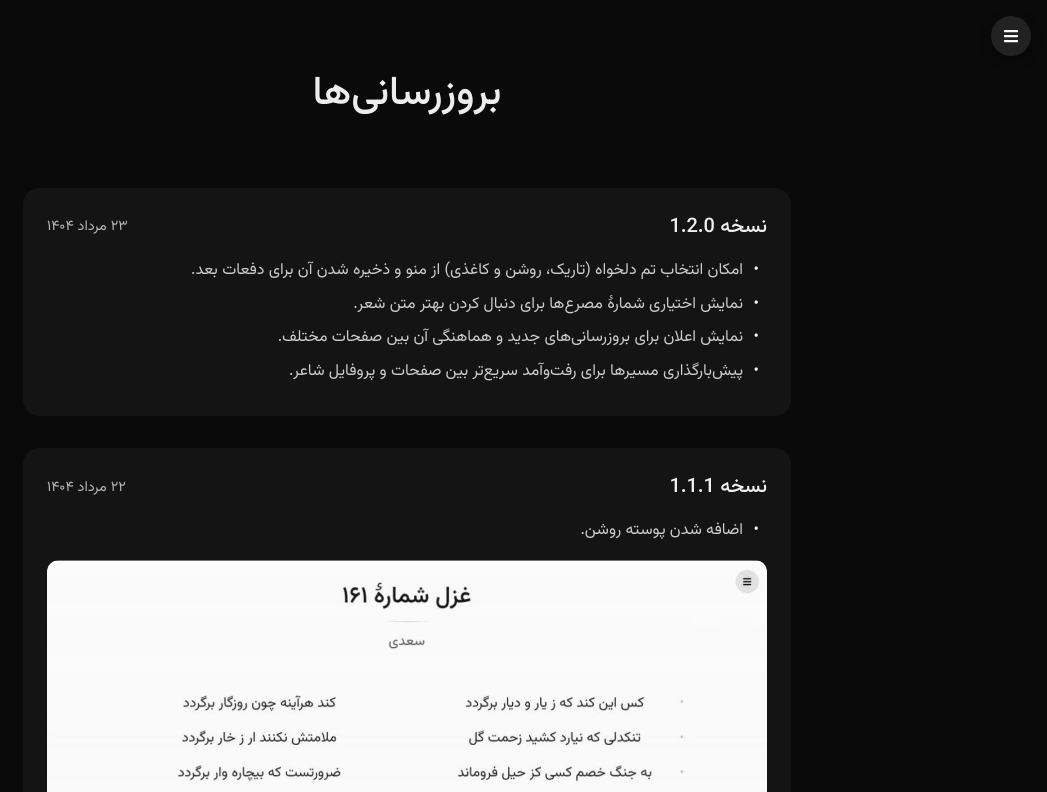
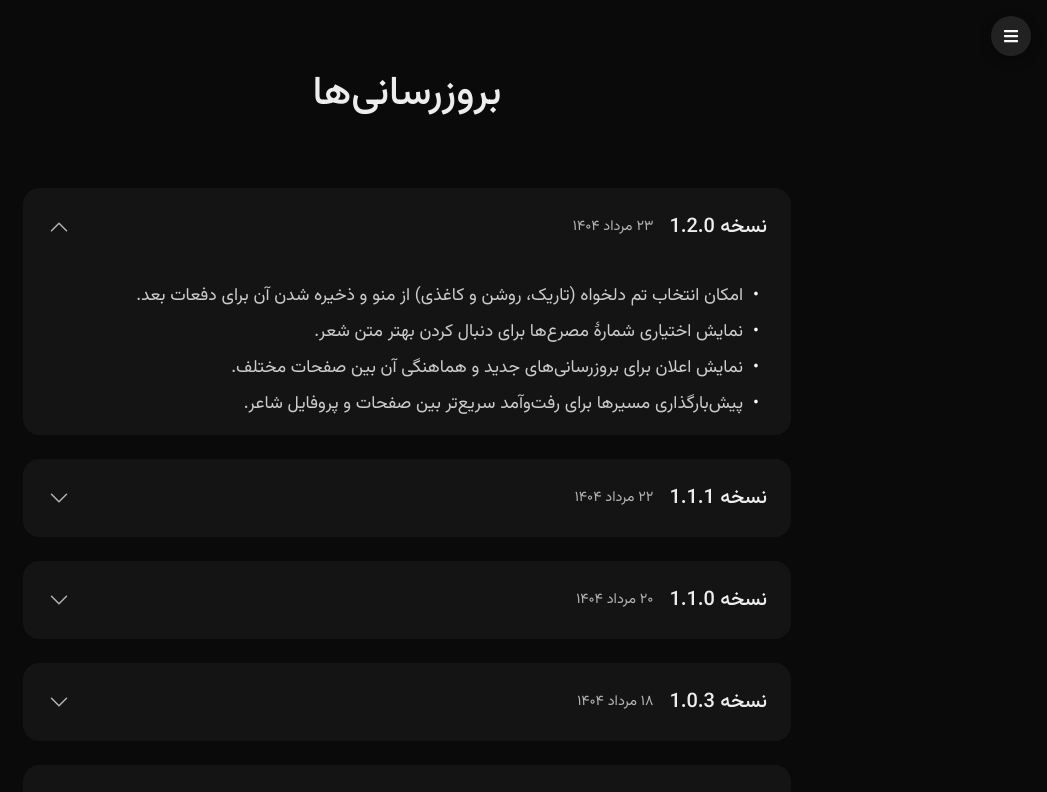
Before and after one commit to hadi7546/ganjoorak, a Next.js app: page /updates in a window 1280 px wide. Shown: the top 792 px of the page, without its empty margins (233-1280 px from the left). Built offline with nearby package versions, Linux system fonts and the light colour scheme; a web font is replaced by a local one.

Commit message:
Refactor updates page to use accordion items

```diff
--- /dev/null
+++ b/src/components/UpdateAccordionItem.tsx
@@ -0,0 +1,59 @@
+"use client";
+
+import AccordionItem from "@/components/AccordionItem";
+import type { Update } from "@/data/updates";
+
+interface UpdateAccordionItemProps {
+  update: Update;
+  defaultOpen?: boolean;
+}
+
+const UpdateAccordionItem = ({
+  update,
+  defaultOpen = false,
+}: UpdateAccordionItemProps) => {
+  const { version, date, changes, video, image } = update;
+
+  return (
+    <AccordionItem
+      defaultOpen={defaultOpen}
+      containerClassName="update-item"
+      questionClassName="update-question"
+      answerClassName="update-answer"
+      titleTag="div"
+      title={
+        <div className="update-header">
+          <h3 className="update-version">نسخه {version}</h3>
+          <span className="update-date">{date}</span>
+        </div>
+      }
+    >
+      <div className="update-content">
+        <ul className="update-changes">
+          {changes.map((change, changeIndex) => (
+            <li key={changeIndex}>{change}</li>
+          ))}
+        </ul>
+        {video && (
+          <div className="update-media">
+            <video className="update-video" controls preload="metadata">
+              <source src={video} type="video/mp4" />
+              مرورگر شما از ویدیو پشتیبانی نمی‌کند.
+            </video>
+          </div>
+        )}
+        {image && (
+          <div className="update-media">
+            <img
+              className="update-image"
+              src={image}
+              alt={`عکس نسخه ${version}`}
+            />
+          </div>
+        )}
+      </div>
+    </AccordionItem>
+  );
+};
+
+export default UpdateAccordionItem;
--- a/src/components/Updates.tsx
+++ b/src/components/Updates.tsx
@@ -4,7 +4,7 @@ import React, { useEffect, useState } from "react";
 import "../styles/Updates.css";
 import Menu, { MenuButton } from "@/components/Menu";
 import SettingsDialog from "@/components/SettingsDialog";
-import { motion } from "framer-motion";
+import UpdateAccordionItem from "@/components/UpdateAccordionItem";
 import { updates } from "@/data/updates";
 import { useUpdateNotification } from "@/hooks/useUpdateNotification";
 
@@ -43,40 +43,11 @@ const Updates = () => {
       <h1 className="updates-title">بروزرسانی‌ها</h1>
       <div className="updates-list">
         {updates.map((update, index) => (
-          <motion.div
-            initial={{ opacity: 0, y: 20 }}
-            animate={{ opacity: 1, y: 0 }}
-            transition={{ duration: 0.3 }}
-            key={index}
-            className="update-item"
-          >
-            <div className="update-header">
-              <h3 className="update-version">نسخه {update.version}</h3>
-              <span className="update-date">{update.date}</span>
-            </div>
-            <ul className="update-changes">
-              {update.changes.map((change, changeIndex) => (
-                <li key={changeIndex}>{change}</li>
-              ))}
-            </ul>
-            {update.video && (
-              <div className="update-media">
-                <video className="update-video" controls preload="metadata">
-                  <source src={update.video} type="video/mp4" />
-                  مرورگر شما از ویدیو پشتیبانی نمی‌کند.
-                </video>
-              </div>
-            )}
-            {update.image && (
-              <div className="update-media">
-                <img
-                  className="update-image"
-                  src={update.image}
-                  alt={`عکس نسخه ${update.version}`}
-                />
-              </div>
-            )}
-          </motion.div>
+          <UpdateAccordionItem
+            key={update.version}
+            update={update}
+            defaultOpen={index === 0}
+          />
         ))}
       </div>
     </div>
--- a/src/styles/Updates.css
+++ b/src/styles/Updates.css
@@ -17,10 +17,11 @@
     font-weight: 500;
 }
 
+
 .updates-list {
     display: flex;
     flex-direction: column;
-    gap: 2rem;
+    gap: 1.5rem;
 }
 
 .update-item {
@@ -28,15 +29,22 @@
     backdrop-filter: blur(10px);
     -webkit-backdrop-filter: blur(10px);
     border-radius: 1rem;
+    transition: all 0.3s ease;
+}
+
+.update-item.faq-item {
+    padding: 0;
+}
+
+.update-question {
     padding: 1.5rem;
-    transition: all 0.3s ease;
 }
 
 .update-header {
     display: flex;
     justify-content: space-between;
     align-items: center;
-    margin-bottom: 1rem;
+    gap: 1rem;
 }
 
 .update-version {
@@ -49,6 +57,16 @@
 .update-date {
     color: rgb(var(--foreground) / 0.7);
     font-size: 0.9rem;
+}
+
+.update-answer {
+    padding: 0 1.5rem 1.5rem;
+}
+
+.update-content {
+    display: flex;
+    flex-direction: column;
+    gap: 1rem;
 }
 
 .update-changes {
@@ -94,16 +112,20 @@
         margin-bottom: 1.5rem;
     }
 
-    .update-item {
-        padding: 1.25rem;
-    }
-
     .update-version {
         font-size: 1.1rem;
     }
 
     .update-date {
         font-size: 0.8rem;
+    }
+
+    .update-question {
+        padding: 1.25rem;
+    }
+
+    .update-answer {
+        padding: 0 1.25rem 1.25rem;
     }
 }
 
@@ -118,16 +140,20 @@
         margin-bottom: 1.25rem;
     }
 
-    .update-item {
-        padding: 1rem;
-    }
-
     .update-version {
         font-size: 1rem;
     }
 
     .update-changes li {
         font-size: 0.9rem;
+    }
+
+    .update-question {
+        padding: 1rem;
+    }
+
+    .update-answer {
+        padding: 0 1rem 1rem;
     }
 }
 
```
